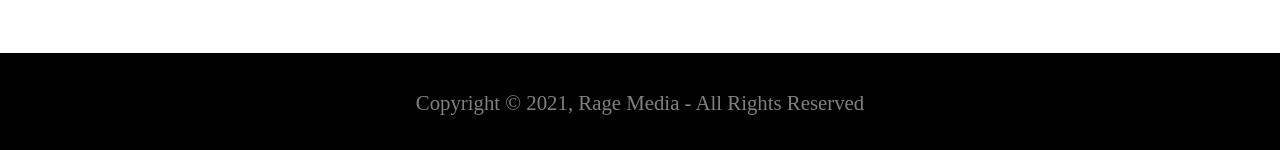
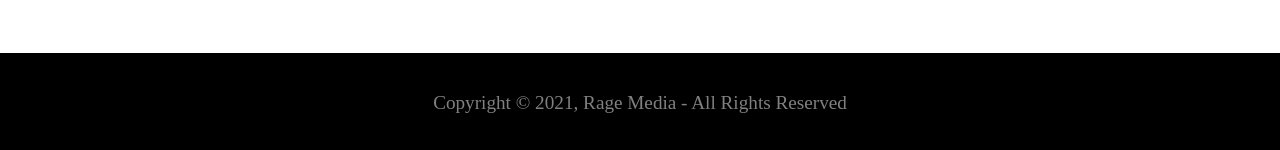
Before and after one commit to Libo99/MERN, a React (Create React App) app in the folder client/: page / in a window 1280 px wide. Shown: the part 1387-1537 px from the top of the page. Built offline with nearby package versions, Linux system fonts and the light colour scheme.

Commit message:
made the footer content a bit smaller

```diff
--- a/client/src/Components/Footer.css
+++ b/client/src/Components/Footer.css
@@ -10,5 +10,5 @@
 
 .footer-content {
   color: grey;
-  font-size: 1.3rem;
+  font-size: 1.2rem;
 }
```
